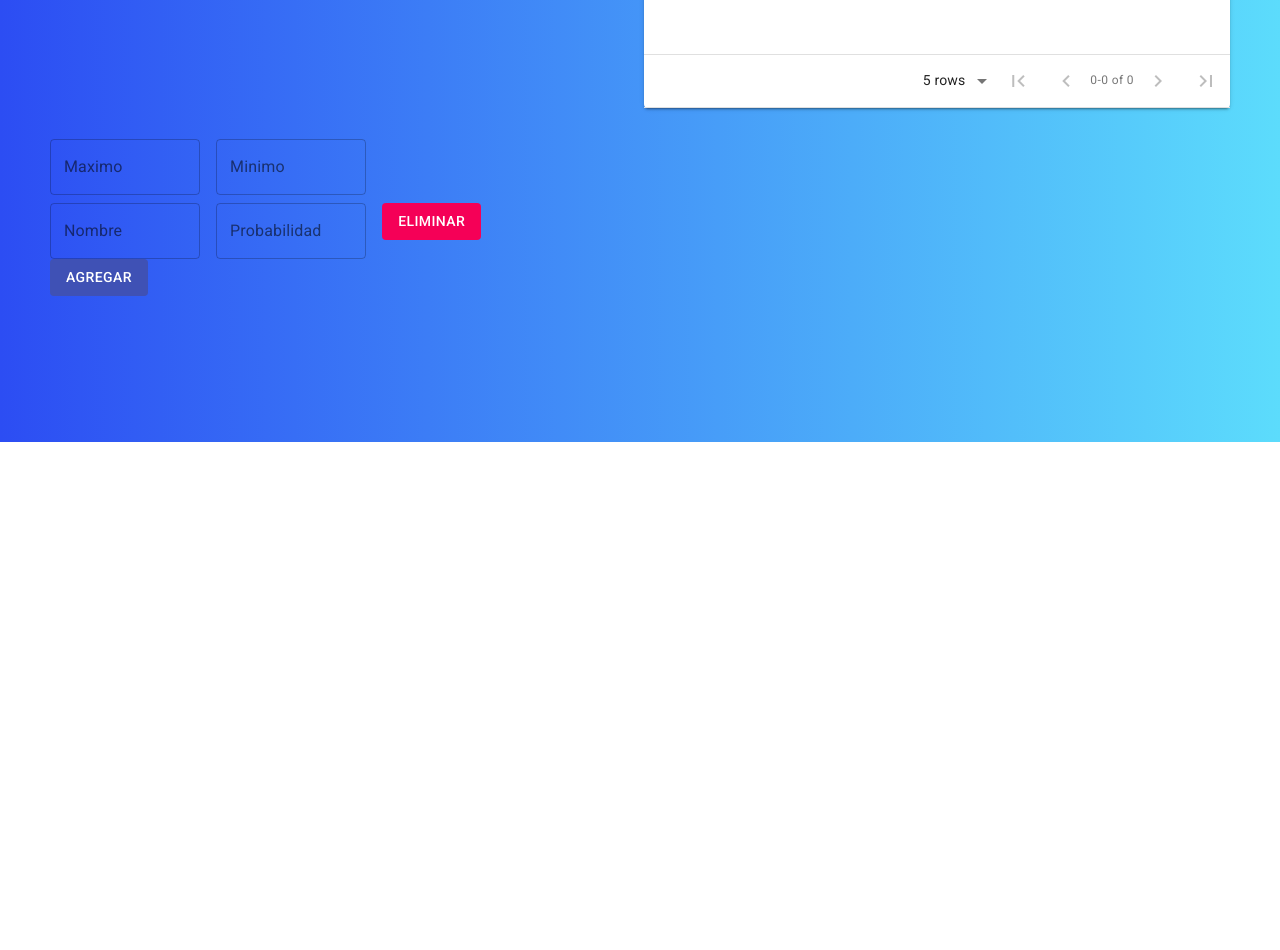
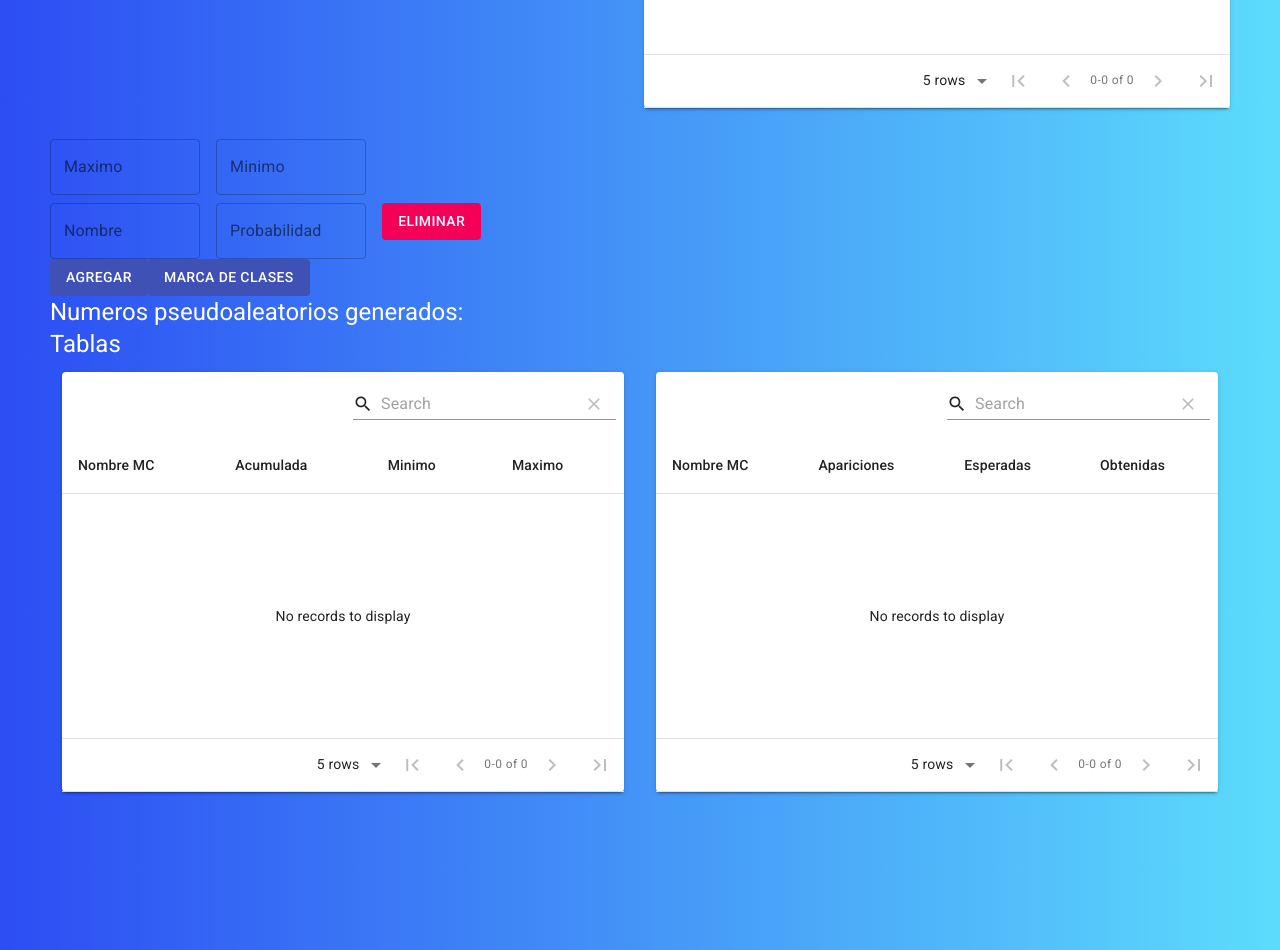
Before and after one commit to hernanvieira/model_and_simulation, a React (Create React App) app: page / in a window 1280 px wide. Shown: the part 660-1610 px from the top of the page. Before the commit the page ends 1102 px from the top, so only its background shows below. Built offline with nearby package versions, Linux system fonts and the light colour scheme.

Commit message:
Tablas Marca de clase

```diff
--- a/src/components/MarcaClase.js
+++ b/src/components/MarcaClase.js
@@ -1,60 +1,81 @@
 import React, { useRef, useState } from "react";
-import { TextField, Button } from "@material-ui/core";
+import { TextField, Button, Typography } from "@material-ui/core";
 import Grid from "@material-ui/core/Grid";
+import MaterialTable from "material-table";
+import { Box } from "@material-ui/core";
 
 const defaultState = {
   nombre: "",
   probabilidad: "",
 };
-const max = 0;
-const min = 0;
 
-/*
-function marcaClaseCalc({
-  semilla,
-  a,
-  c,
-  m,
-  iteraciones,
-  resultado,
-  serie,
-} = props) {
-  var semilla = semilla;
-  var n = iteraciones;
-  var arregloResultado = resultado;
-  var arregloResultadoVonNeumanAux = [];
-  for (let i = 0; i < arregloResultado.length; i++) {
-    if (!isNaN(arregloResultado[i][1])) {
-      arregloResultadoVonNeumanAux.push(arregloResultado[i][1]);
+//columnas
+const columnT1 = [
+  {
+    title: "Nombre MC",
+    field: "mc",
+  },
+  {
+    title: "Acumulada",
+    field: "acumulada",
+  },
+  {
+    title: "Minimo",
+    field: "min",
+  },
+  {
+    title: "Maximo",
+    field: "max",
+  },
+];
+const columnT2 = [
+  {
+    title: "Nombre MC",
+    field: "mc",
+  },
+  {
+    title: "Apariciones",
+    field: "apariciones",
+  },
+  {
+    title: "Esperadas",
+    field: "esperadas",
+  },
+  {
+    title: "Obtenidas",
+    field: "obtenidas",
+  },
+];
+
+function separarArrayN(arrayString, n) {
+  var arrayRetorno = [];
+  for (let i = 0; i < arrayString.length; i += n) {
+    var aux = String("");
+    if (i + (n - 1) < arrayString.length) {
+      for (var j = i; j <= i + (n - 1); j++) {
+        aux += arrayString[j];
+      }
+      arrayRetorno.push(parseInt(aux));
     }
   }
-  var w = separar(arregloResultadoVonNeumanAux);
-  var x = separarArrayN(w, 2);
+  return arrayRetorno;
+}
 
-  //Obtenemos el máximo y el mínimo y ajustamos el array
-  var min = $("#minimoVonNeuman").val();
-  var max = $("#maximoVonNeuman").val();
+function ajustar(array, min, max) {
+  var arrayRetorno2 = [];
+  var aux = 0;
+  for (let i = 0; i < array.length; i++) {
+    var division = parseInt(array[i]) / 100;
+    var division = parseFloat(division);
 
-  if (validarMinMaxVonNeumann(min, max) == 2) {
-    $("#errorMinimoMaximoVonNeuman").html("");
-    var z = ajustar(x, min, max);
-    z.push(min);
-    z.push(max);
-    sessionStorage.setItem("arreglo", z);
-    myWindow = window.open("./marcaClase.html", "Ventana");
-  } else {
-    if (validarMinMaxVonNeumann(min, max) == 0) {
-      $("#errorMinimoMaximoVonNeuman").html(
-        "Debe ingresar el minimo y el maximo"
-      );
-    }
-    if (validarMinMaxVonNeumann(min, max) == 1) {
-      $("#errorMinimoMaximoVonNeuman").html(
-        "El minimo no puede ser mayor al maximo"
-      );
-    }
+    var diferencia = parseFloat(max) - parseFloat(min);
+    diferencia = parseFloat(diferencia);
+
+    aux = division * diferencia + parseFloat(min);
+    arrayRetorno2.push(Math.round(aux));
   }
-}*/
+  return arrayRetorno2;
+}
 
 function Row({ onChange, onRemove, nombre, probabilidad }) {
   return (
@@ -101,6 +122,19 @@ export default function App(props) {
   const [rows, setRows] = useState([defaultState]);
   const [max, setMax] = useState("");
   const [min, setMin] = useState("");
+  const [z, setZ] = useState([]);
+  const [x, setX] = useState([]);
+  const [cant, setCant] = useState(1);
+
+  const [arrayAcumulada, setArrayAcumulada] = useState([]);
+  const [arrayMin, setArrayMin] = useState([]);
+  const [arrayMax, setArrayMax] = useState([]);
+  const [arrayEsperada, setArrayEsperada] = useState([]);
+  const [arrayObtenida, setArrayObtenida] = useState([]);
+  const [arrayApariciones, setArrayApariciones] = useState([]);
+
+  const [dataT1, setDataT1] = useState([]);
+  const [dataT2, setDataT2] = useState([]);
 
   const onChange = (name, value) => {
     if (name == "max") {
@@ -121,12 +155,210 @@ export default function App(props) {
 
   const handleOnAdd = () => {
     setRows(rows.concat(defaultState));
+    setCant(cant + 1);
   };
 
   const handleOnRemove = (index) => {
     const copyRows = [...rows];
     copyRows.splice(index, 1);
     setRows(copyRows);
+    setCant(cant - 1);
+  };
+
+  const valorZ = () => {
+    var x = separarArrayN(props.serie, 2);
+    var arrayMC = [];
+    var arrayProbabilidades = [];
+    var aux = "";
+    var suma = 0;
+
+    //Obtenemos el máximo y el mínimo y ajustamos el array
+
+    var z = ajustar(x, min, max);
+    z.push(min);
+    z.push(max);
+    console.log(z);
+
+    setZ(z);
+    setX(x);
+
+    for (let i = 0; i < cant; i++) {
+      aux = rows[i].probabilidad;
+      suma += parseFloat(aux);
+    }
+    console.log("keeeeeeeeeeeeeeeeeeeeeeee");
+    console.log(suma);
+    if (suma == 100) {
+      for (let i = 0; i < cant; i++) {
+        arrayProbabilidades.push(rows[i].probabilidad);
+        arrayMC.push(rows[i].nombre);
+      }
+
+      console.log(arrayProbabilidades);
+      console.log(arrayMC);
+
+      //Calculo de arrays
+      var arrayRetorno = [];
+      var arrayAcumulado = [];
+      var arrayMinimos = [];
+      var arrayMaximos = [];
+      var auxAcu = 0;
+      for (let i = 0; i < arrayProbabilidades.length; i++) {
+        arrayProbabilidades[i] = parseInt(arrayProbabilidades[i]);
+      }
+      var mini = 0;
+      for (let i = 0; i < arrayProbabilidades.length; i++) {
+        //Calculamos lo acumulado
+        arrayAcumulado.push(
+          parseInt(auxAcu) + parseInt(arrayProbabilidades[i])
+        );
+        arrayMaximos.push(parseInt(arrayAcumulado[i]));
+        auxAcu = parseInt(auxAcu) + parseInt(arrayProbabilidades[i]);
+
+        //Cargamos el minimo y el máximo
+        arrayMinimos.push(mini);
+
+        //Actualizamos los minimos
+        mini = arrayMaximos[i] + 1;
+      }
+      arrayRetorno.push(arrayAcumulado);
+      arrayRetorno.push(arrayMinimos);
+      arrayRetorno.push(arrayMaximos);
+
+      //Declaramos los nuevos arrays ()
+      var arrayNumerosMC = []; //Este va a contener los mc en lugar de los numeros
+      var arrayNumeros = z;
+      //Clasificamos
+      for (let i = 0; i < arrayNumeros.length; i++) {
+        for (let j = 0; j < arrayMinimos.length; j++) {
+          if (
+            arrayNumeros[i] >= arrayMinimos[j] &&
+            arrayNumeros[i] <= arrayMaximos[j]
+          ) {
+            arrayNumerosMC[i] = arrayMC[j];
+            break;
+          }
+        }
+      }
+      //Apariciones
+      var arrayApariciones = [];
+
+      for (let i = 0; i < arrayMC.length; i++) {
+        var canti = 0;
+        for (let j = 0; j < arrayNumerosMC.length; j++) {
+          if (arrayMC[i] === arrayNumerosMC[j]) {
+            canti++;
+          }
+        }
+        arrayApariciones.push(canti);
+      }
+      //Cargamos el array de apariciones
+      arrayRetorno.push(arrayApariciones);
+
+      //Cargamos el array de aparaciciones esperadas
+      arrayRetorno.push(arrayProbabilidades);
+
+      //Obtenidas
+      var arrayObtenidas = [];
+      for (let i = 0; i < arrayApariciones.length; i++) {
+        arrayObtenidas.push(
+          (
+            (parseInt(arrayApariciones[i]) / parseFloat(arrayNumeros.length)) *
+            100
+          ).toFixed(3)
+        );
+      }
+      //Cargamos las obtenidas
+
+      arrayRetorno.push(arrayObtenidas);
+
+      setArrayAcumulada(arrayAcumulado);
+      setArrayMin(arrayMinimos);
+      setArrayMax(arrayMaximos);
+      setArrayApariciones(arrayApariciones);
+      setArrayEsperada(arrayProbabilidades);
+
+      setArrayObtenida(arrayObtenidas);
+      console.log("AAAAAAAAAAAAAAAAAAAAAAAAAAAAAAAAAAAAAAAAAAAAAAAAAAAAAALA");
+      /*El array de retorno contiene:
+       0: probabilidades acumuladas
+       1: probabilidades minimas
+       2: probabilidades maximas
+       3: cantidad de apariciones por marca de clase
+       4: probabilidades esperadas
+       5: probabilidades obtenidas
+  */
+
+      console.log("Datos bro");
+      console.log(arrayAcumulada);
+      console.log(arrayMin);
+      console.log(arrayMax);
+      console.log(arrayApariciones);
+      console.log(arrayEsperada);
+      console.log(arrayObtenida);
+      console.log(arrayMC.length);
+
+      //datosT1
+      var dataT1 = [];
+      var nuevoArray = [];
+
+      //Por cada marca de clase guardamos los valores para despues mostrar en una tabla
+      for (let i = 0; i < arrayMC.length; i++) {
+        //creamos la estructura que tenda el objeto
+        var objectDataT1 = {
+          mc: "",
+          acumulada: "",
+          min: "",
+          max: "",
+        };
+
+        //guardamos los valores de cada marca de clase
+        objectDataT1.mc = arrayMC[i];
+        objectDataT1.acumulada = arrayAcumulada[i];
+        objectDataT1.min = arrayMin[i];
+        objectDataT1.max = arrayMax[i];
+
+        //creamos un array para luego utilizar el spread operator
+        var arrayAuxNazi1 = [objectDataT1];
+
+        //dataT1.push(objectDataT1); ESTA MAL nunca debemos tratar directamente con el valor del estado a menos que usemos seteadores
+
+        //Voy guardando los objetos en un array
+        nuevoArray = [...nuevoArray, ...arrayAuxNazi1];
+      }
+
+      //seteo dataT1
+      dataT1 = [...dataT1, ...nuevoArray];
+      setDataT1(dataT1);
+
+      //datosT2
+      var dataT2 = [];
+      nuevoArray = [];
+      for (let i = 0; i < arrayMC.length; i++) {
+        var objectDataT2 = {
+          mc: "",
+          apariciones: "",
+          esperadas: "",
+          obtenidas: "",
+        };
+        objectDataT2.mc = arrayMC[i];
+        objectDataT2.apariciones = arrayApariciones[i];
+        objectDataT2.esperadas = arrayEsperada[i];
+        objectDataT2.obtenidas = arrayObtenida[i];
+
+        var arrayAuxNazi2 = [objectDataT2];
+
+        //dataT2.push(objectDataT2);
+        nuevoArray = [...nuevoArray, ...arrayAuxNazi2];
+      }
+
+      dataT2 = [...dataT2, ...nuevoArray];
+      setDataT2(dataT2);
+
+      console.log("dataaaaaaaaaaaaaaaaaaaa");
+      console.log(dataT1);
+      console.log(dataT2);
+    }
   };
 
   return (
@@ -155,7 +387,6 @@ export default function App(props) {
           </Grid>
         </Grid>
       </div>
-
       {rows.map((row, index) => (
         <Row
           {...row}
@@ -172,6 +403,34 @@ export default function App(props) {
       >
         Agregar
       </Button>
+      <Button
+        variant="contained"
+        color="Primary"
+        disableElevation
+        onClick={valorZ}
+      >
+        Marca de clases
+      </Button>
+
+      <Typography variant="h5" color="initial">
+        Numeros pseudoaleatorios generados:
+      </Typography>
+      {z}
+      <Typography variant="h5" color="initial">
+        Tablas
+      </Typography>
+      <Grid container spacing={1}>
+        <Grid xs={6}>
+          <Box m={2}>
+            <MaterialTable columns={columnT1} data={dataT1} title={""} />
+          </Box>
+        </Grid>
+        <Grid xs={6}>
+          <Box m={2}>
+            <MaterialTable columns={columnT2} data={dataT2} title={""} />
+          </Box>
+        </Grid>
+      </Grid>
     </div>
   );
 }
```
